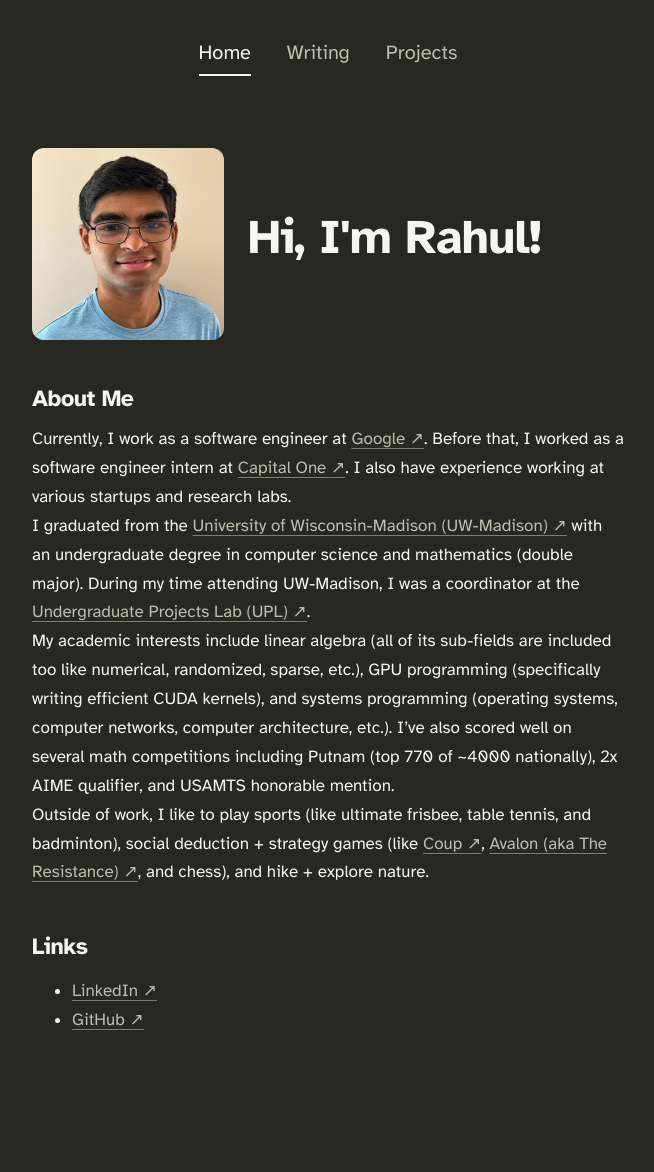
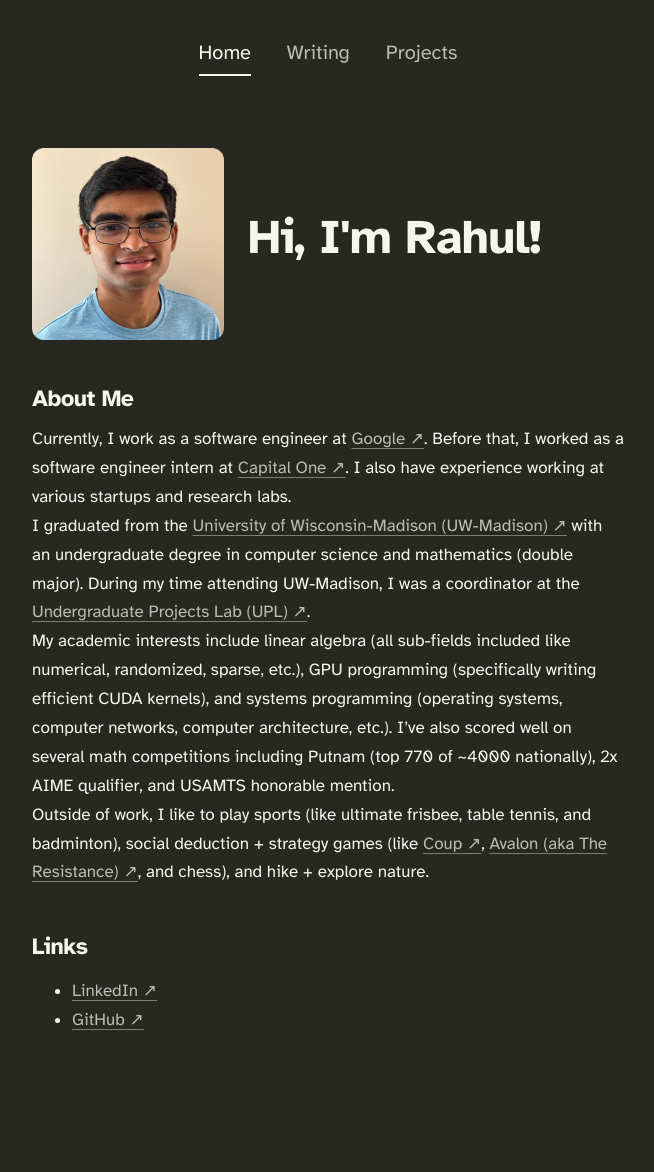
Before and after one commit to rahulsrao011/rahulsrao011.github.io, a Jekyll site: the page built from index.md, in a window 1280 px wide. Shown: the whole page, without its empty margins (312-966 px from the left). Built offline with Jekyll 4.4.1, drawn with Linux system fonts in a browser that asks for light colours; our own code applies the rules of GitHub Pages for plain Markdown files.

Commit message:
Update index.md

```diff
--- a/index.md
+++ b/index.md
@@ -5,7 +5,7 @@ layout: home
 ## About Me
 Currently, I work as a software engineer at [Google ↗](https://google.com){:target="_blank" rel="noopener"}. Before that, I worked as a software engineer intern at [Capital One ↗](https://www.capitalone.com){:target="_blank" rel="noopener"}. I also have experience working at various startups and research labs.\
 I graduated from the [University of Wisconsin-Madison (UW-Madison) ↗](https://www.wisc.edu){:target="_blank" rel="noopener"} with an undergraduate degree in computer science and mathematics (double major). During my time attending UW-Madison, I was a coordinator at the [Undergraduate Projects Lab (UPL) ↗](https://upl.cs.wisc.edu/){:target="_blank" rel="noopener"}.\
-My academic interests include linear algebra (all of its sub-fields are included too like numerical, randomized, sparse, etc.), GPU programming (specifically writing efficient CUDA kernels), and systems programming (operating systems, computer networks, computer architecture, etc.). I've also scored well on several math competitions including Putnam (top 770 of ~4000 nationally), 2x AIME qualifier, and USAMTS honorable mention.\
+My academic interests include linear algebra (all sub-fields included like numerical, randomized, sparse, etc.), GPU programming (specifically writing efficient CUDA kernels), and systems programming (operating systems, computer networks, computer architecture, etc.). I've also scored well on several math competitions including Putnam (top 770 of ~4000 nationally), 2x AIME qualifier, and USAMTS honorable mention.\
 Outside of work, I like to play sports (like ultimate frisbee, table tennis, and badminton), social deduction + strategy games (like [Coup ↗](https://en.wikipedia.org/wiki/Coup_(card_game)){:target="_blank" rel="noopener"}, [Avalon (aka The Resistance) ↗](https://en.wikipedia.org/wiki/The_Resistance_(game)){:target="_blank" rel="noopener"}, and chess), and hike + explore nature.
 
 
```
